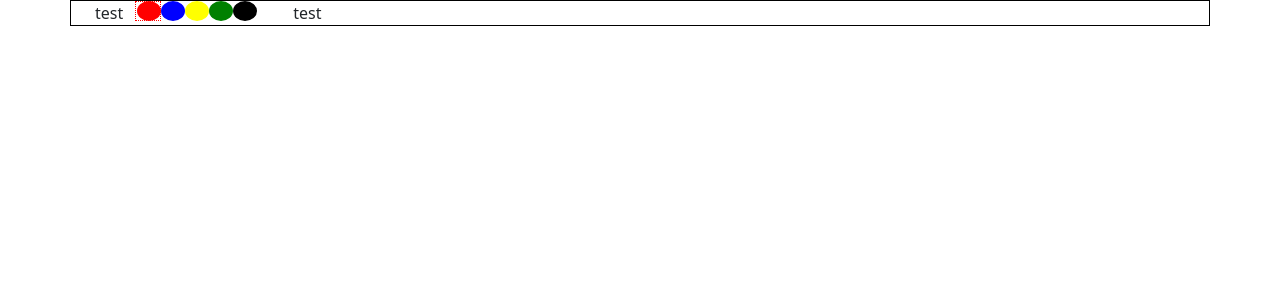
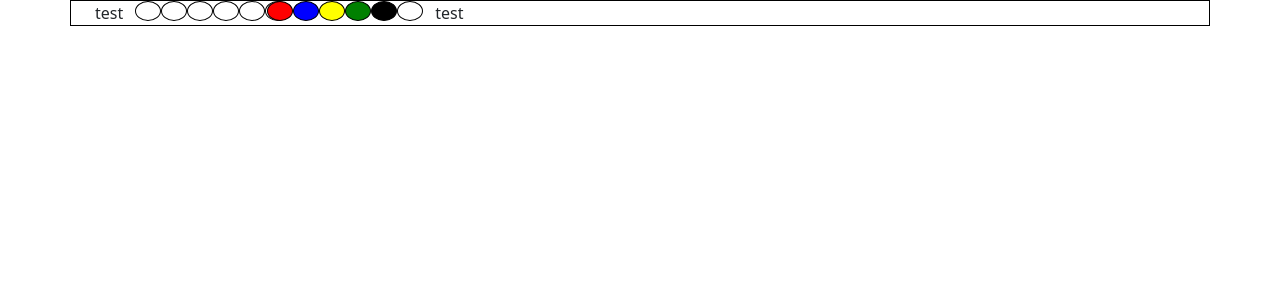
Before and after one commit to Chrisdev10/angular_labo, an Angular app: page / in a window 1280 px wide. Shown: the top 300 px of the page. Built offline with nearby package versions, Linux system fonts and the light colour scheme.

Commit message:
color-picker added

```diff
--- a/src/app/app.module.ts
+++ b/src/app/app.module.ts
@@ -7,6 +7,7 @@ import { MastermindComponent } from './component/mastermind/mastermind.component
 import { ColorPickerComponent } from './component/mastermind/game-component/color-picker/color-picker.component';
 import { SamplerComponent } from './component/mastermind/game-component/sampler/sampler.component';
 import { HistoryComponent } from './component/mastermind/game-component/history/history.component';
+import { SamplerFillerDirective } from './component/mastermind/game-component/color-picker/sampler-filler.directive';
 
 @NgModule({
   declarations: [
@@ -14,7 +15,8 @@ import { HistoryComponent } from './component/mastermind/game-component/history/
     MastermindComponent,
     ColorPickerComponent,
     SamplerComponent,
-    HistoryComponent
+    HistoryComponent,
+    SamplerFillerDirective
   ],
   imports: [
     BrowserModule,
--- a/src/app/component/mastermind/game-component/color-picker/color-picker.component.css
+++ b/src/app/component/mastermind/game-component/color-picker/color-picker.component.css
@@ -5,4 +5,5 @@
     width: 20px;
     height: 20px;
     border-radius: 50%;
+    border: 1px solid black;
 }
--- a/src/app/component/mastermind/game-component/color-picker/color-picker.component.html
+++ b/src/app/component/mastermind/game-component/color-picker/color-picker.component.html
@@ -1,12 +1,14 @@
 <div class="container d-flex">
     <div class="row">
-        <div class="gridPlay">
-
-        </div>
+        <ng-container class="d-flex" *ngFor="let colors of colorTab">
+            <div [appSamplerFiller]="colorChoosed" (removeBuffer)="resetColor()" class="pastille"></div>
+        </ng-container>
     </div>
     <div class="row">
-        <ng-container class="d-flex" *ngFor="let colors of colorTab">
-            <div class="pastille" [ngStyle]="{'backgroundColor': colors}"></div>
+        <ng-container *ngIf="colorTab">
+            <ng-container class="d-flex" *ngFor="let colors of colorTab">
+                <div (click)="getColor(colors)" class="pastille" [ngStyle]="{'backgroundColor': colors}"></div>
+            </ng-container>
         </ng-container>
     </div>
 </div>
--- a/src/app/component/mastermind/game-component/color-picker/color-picker.component.ts
+++ b/src/app/component/mastermind/game-component/color-picker/color-picker.component.ts
@@ -7,11 +7,19 @@ import { Component, Input, OnInit } from '@angular/core';
 })
 export class ColorPickerComponent implements OnInit {
   @Input() colorTab?: string[];
+  colorChoosed: string|any;
   constructor() { }
 
   ngOnInit(): void {
 
 
   }
+  getColor(colors: string){
+    this.colorChoosed = colors;
+  }
+
+  resetColor(){
+    this.colorChoosed = undefined;
+  }
 
 }
--- /dev/null
+++ b/src/app/component/mastermind/game-component/color-picker/sampler-filler.directive.ts
@@ -0,0 +1,31 @@
+import { Directive, ElementRef, HostListener, Input, OnInit, Output } from '@angular/core';
+import { EventEmitter } from '@angular/core';
+
+@Directive({
+  selector: '[appSamplerFiller]'
+})
+export class SamplerFillerDirective implements OnInit {
+  @Input('appSamplerFiller') sample?: string;
+  @Output() removeBuffer: EventEmitter<boolean> = new EventEmitter();
+  constructor(
+    private elem: ElementRef
+  ) { }
+  ngOnInit(): void {
+
+  }
+  @HostListener('click') clickcheck(){
+    if(this.sample){
+      this.elem.nativeElement.style.backgroundColor = this.sample;
+    }else{
+      this.elem.nativeElement.style.backgroundColor = 'white';
+    }
+  }
+
+  @HostListener('dblclick') remover(){
+    if(this.sample){
+      this.elem.nativeElement.style.backgroundColor = 'white';
+      this.removeBuffer.emit(true);
+    }
+  }
+
+}
```
Also changed, not shown: 1 other file (tests, documents, lock files or other folders).
